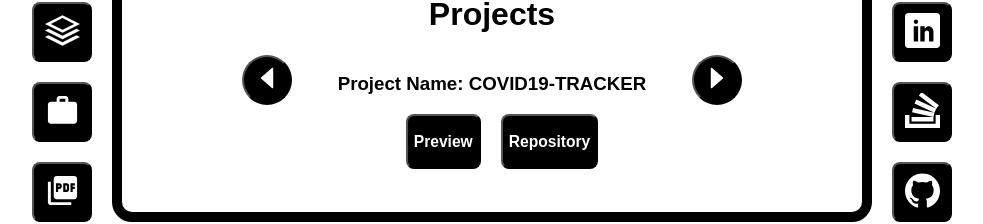
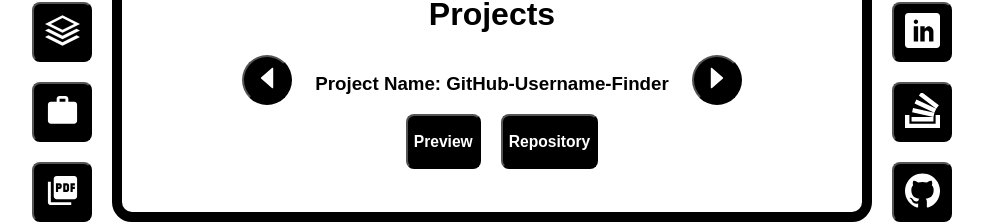
Before and after one commit to EhsanShakil/EhsanShakil.github.io, a React (Create React App) app: page / in a window 1280 px wide. Both pictures are taken after a click on the button 210 px from the left and 440 px from the top of the page. Shown: the part 328-552 px from the top of the page, without its empty margins (148-1131 px from the left). Built offline with nearby package versions, Linux system fonts and the light colour scheme.

Commit message:
Updating

```diff
--- a/src/components/Projects.js
+++ b/src/components/Projects.js
@@ -5,15 +5,70 @@ const Projects = () => {
   let [projects, setProjects] = useState([
     {
       id: 1,
-      project_name: "COVID19-TRACKER",
-      url: "http://covid_19_tracker.surge.sh/",
-      repo_url: "https://www.github.com/ehsanshakil",
+      project_name: "GitHub-Username-Finder",
+      url: "http://github-username-finder.surge.sh/",
+      repo_url: "https://github.com/EhsanShakil/Github-Username-Finder",
     },
     {
       id: 2,
-      project_name: "QUIZ-APP",
-      url: "https://quiz-app-project.netlify.app/",
-      repo_url: "https://www.github.com/ehsanshakil",
+      project_name: "Quotation-App",
+      url: "http://quotation-app.surge.sh/",
+      repo_url: "https://github.com/EhsanShakil/Quotation-App",
+    },
+    {
+      id: 3,
+      project_name: "Web-Animation A",
+      url: "http://web-animation-project4a.surge.sh/",
+      repo_url: "https://github.com/EhsanShakil/Web-Animation",
+    },
+    {
+      id: 4,
+      project_name: "Web-Animation B",
+      url: "http://web-animation-project4b.surge.sh/",
+      repo_url: "https://github.com/EhsanShakil/Web-Animation-4b",
+    },
+    {
+      id: 5,
+      project_name: "Website-With-Animation",
+      url: "http://website-with-animation.surge.sh/",
+      repo_url: "https://github.com/EhsanShakil/Website-With-Animation",
+    },
+    {
+      id: 6,
+      project_name: "Covid19-Tracker",
+      url: "http://covid_19_tracker.surge.sh/",
+      repo_url: "https://github.com/EhsanShakil/Covid-19-Tracker",
+    },
+    {
+      id: 7,
+      project_name: "Expense-Tracker",
+      url: "https://expense-tracker-with-typescript.netlify.app/",
+      repo_url:
+        "https://github.com/EhsanShakil/Expense-Tracker-Using-TypeScript",
+    },
+    {
+      id: 8,
+      project_name: "Quiz-App",
+      url: "https://quiz-app-project.surge.sh/",
+      repo_url: "https://github.com/EhsanShakil/Quiz-App",
+    },
+    {
+      id: 9,
+      project_name: "Shoe-Store",
+      url: "http://shoe-store-2020.surge.sh/",
+      repo_url: "https://github.com/EhsanShakil/Shoe-Store",
+    },
+    {
+      id: 10,
+      project_name: "Timer-App",
+      url: "https://reactjs-timer-app.netlify.app/",
+      repo_url: "https://github.com/EhsanShakil/Timer-App",
+    },
+    {
+      id: 11,
+      project_name: "SpaceX-App",
+      url: "https://spacex-launches-application.netlify.app/",
+      repo_url: "https://github.com/EhsanShakil/SpaceX",
     },
   ]);
   let [number, setNumber] = useState(1);
@@ -24,7 +79,7 @@ const Projects = () => {
         <button className="arrow" onClick={() => setNumber(--number)}>
           <AiFillCaretLeft size="30" />
         </button>
-        {projects.length >= number && number > 0
+        {projects.length >= number && !(number <= 0)
           ? projects
               .filter((project) => project.id === number)
               .map((project, index) => (
@@ -52,7 +107,11 @@ const Projects = () => {
                   </button>
                 </div>
               ))
-          : setNumber(1)}
+          : number > 11
+          ? setNumber(11)
+          : number < 11
+          ? setNumber(1)
+          : null}
         <button className="arrow" onClick={() => setNumber(++number)}>
           <AiFillCaretRight size="30" />
         </button>
```
